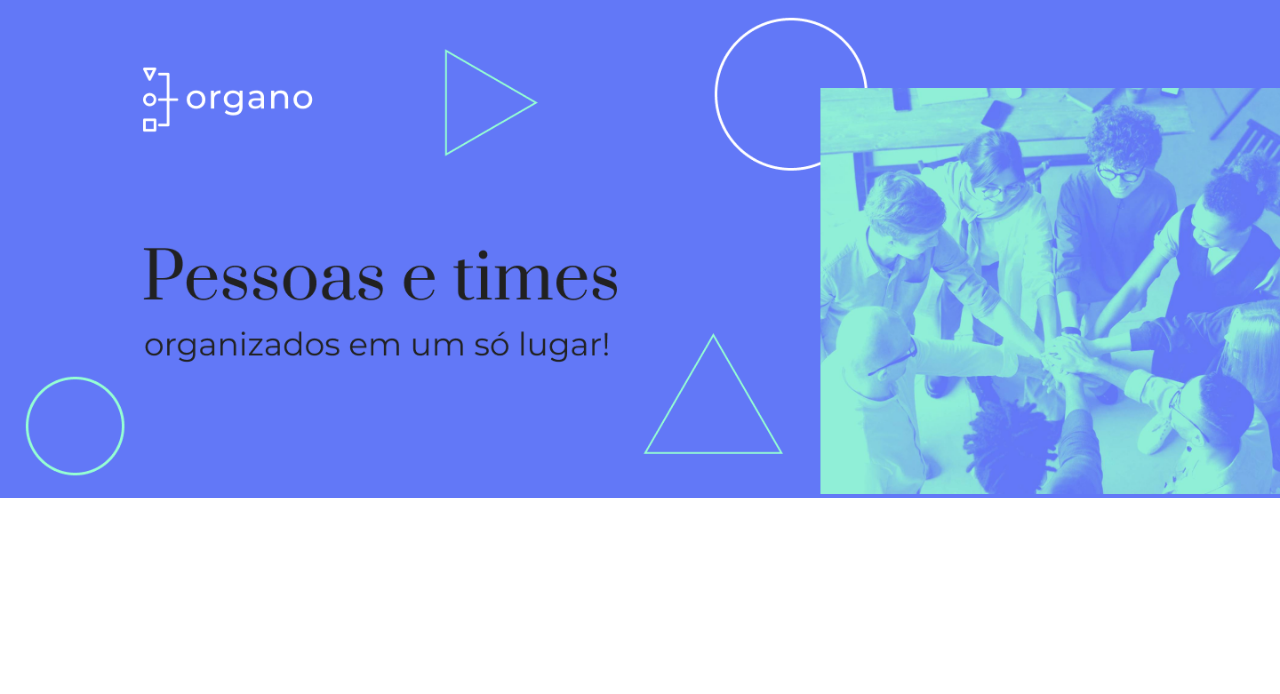
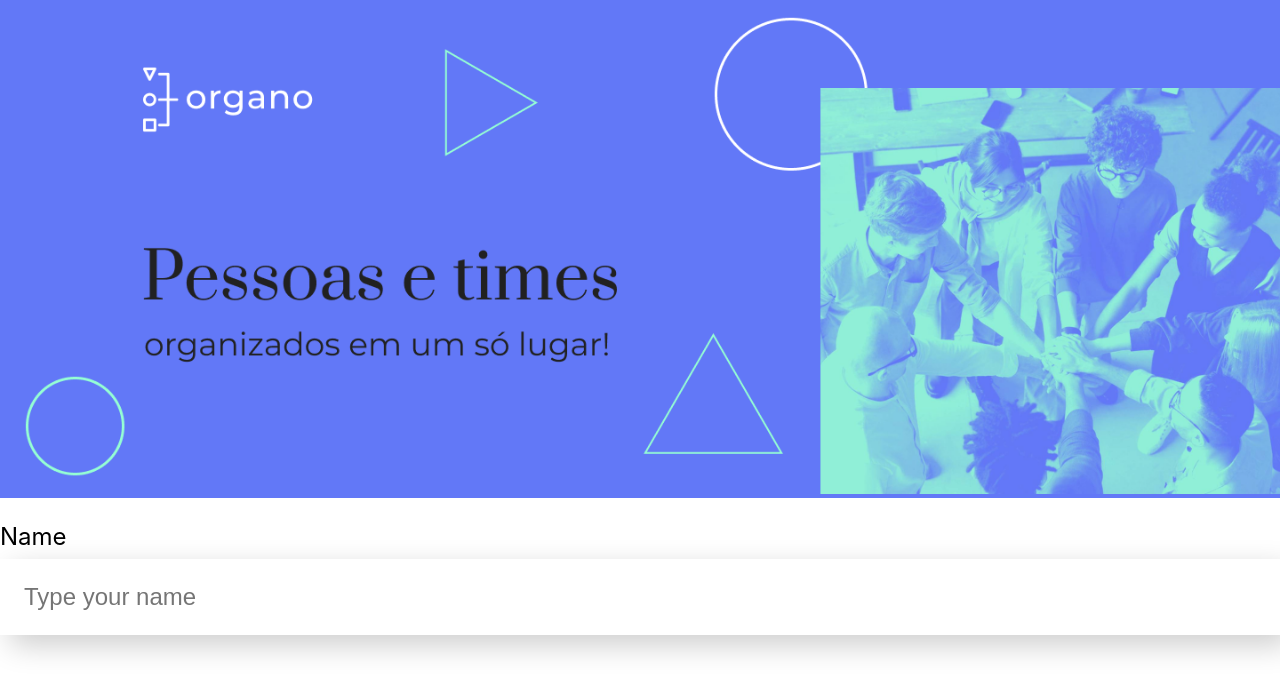
Before and after one commit to Jp9910/Hello-React, a React (Create React App) app: page / in a window 1280 px wide. Shown: the top 694 px of the page. Built offline with nearby package versions, Linux system fonts and the light colour scheme.

Commit message:
TextField component

```diff
--- a/src/App.js
+++ b/src/App.js
@@ -1,9 +1,12 @@
-import Banner from './components/Banner/Banner';
+import Banner from './components/Banner/Banner.js'; //".js" (or any file extension) is optional
+//If no file is specified, it tries to import the file named index in the directory
+import TextField from './components/TextField';
 
 function App() {
   return (
     <div className="App">
       <Banner/>
+      <TextField/>
     </div>
   );
 }
--- /dev/null
+++ b/src/components/TextField/TextField.css
@@ -0,0 +1,19 @@
+.text-field {
+    margin: /*top&bottom:*/ 24px /*sides:*/ 0;
+}
+
+.text-field label {
+    display: block;
+    margin-bottom: 8px;
+    font-size: 24px;
+}
+
+.text-field input {
+    background-color: #FFF;
+    box-shadow: 10px 10px 30px rgba(0,0,0,0.20);
+    width: 100%; /*What will limit the size of this field is its parent*/
+    border: none;
+    font-size: 24px;
+    padding: 24px;
+    box-sizing: border-box;
+}
--- /dev/null
+++ b/src/components/TextField/TextField.js
@@ -0,0 +1,11 @@
+import "./TextField.css"
+export const TextField =  () => {
+    return (
+        <div className="text-field">
+            <label>Name</label>
+            <input placeholder="Type your name"/>
+        </div>
+    )
+}
+
+//This file is only the component itself.
--- /dev/null
+++ b/src/components/TextField/index.js
@@ -0,0 +1,6 @@
+import { TextField } from "./TextField";
+
+export default TextField //Sets what will be exported when exporting this file
+
+//This file will handle exporting the component
+//Here it is chosen which components to export, so that there isn't unused or global stuff.
```
